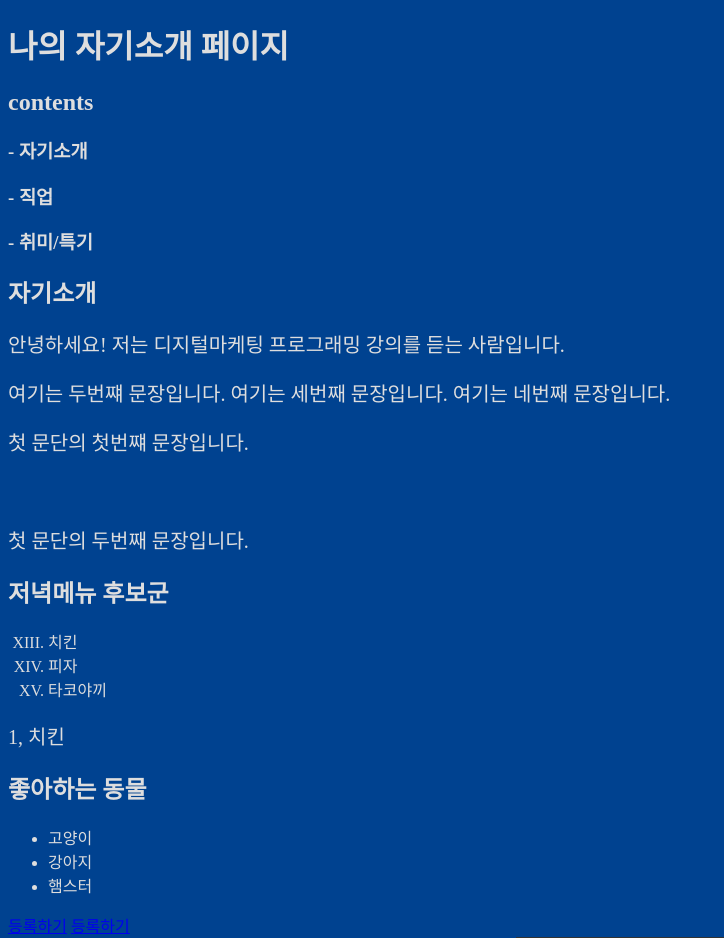
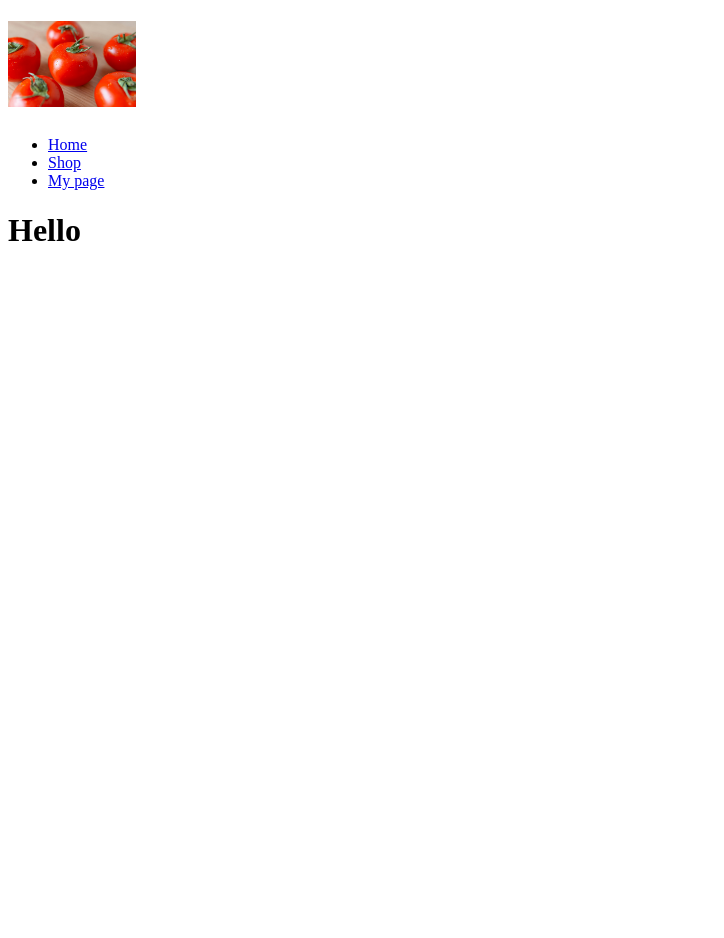
Before and after one commit to leeeseonmin/24-dma-prg, a plain HTML site: page index.html in a window 1280 px wide. Shown: the top 938 px of the page, without its empty margins (0-724 px from the left). After the commit the page ends 800 px from the top, so only its background shows below. Drawn offline with Linux system fonts and the light colour scheme; grey boxes are pictures that could not be loaded.

Commit message:
시멘틱 태그 연습

```diff
--- a/index.html
+++ b/index.html
@@ -1,88 +1,28 @@
 <!DOCTYPE html>
-<html lang="ko-KR">
-  <!-- Head: 사용자에게 보여지지 않지만 정보의 정의를 위한 공간 -->
+<html lang="ko">
   <head>
     <meta charset="utf-8">
     <meta name="viewport" content="width=device-width, initial-scale=1.0">
-    <meta name="title" content="아이앰 그라운드">
-    <meta name="description" content="나의 첫 자기소개 페이지입니다.">
-    <meta name="author" content="Kookmin Univ">
-    <meta name="keywords" content="자기소개, 국민대, 경영대학원">
-    <meta property="og:title" content="나의 첫 자기소개 페이지입니다.">
-    <meta property="og:image" content="https://images.pexels.com/photos/14051972/pexels-photo-14051972.jpeg?auto=compress&cs=tinysrgb&w=600&lazy=load">
-<link href="./style.css" rel="stylesheet" type="text/css">
-<style>
-p {
-  font-size: 20px;
-}
-
-
-
-
-
-</style>
- <script>
-  //alert('이 컴퓨터는 해킹되었습니다');
-   //js에서 주석처리 할때 쓰는 //
- </script>
-  <script src="./script.js"></script>
-
   </head>
-  <!-- body: 사용자에게 보여질 정보를 정의하는 공간 -->
   <body>
-    <h1>나의 자기소개 페이지</h1>
-    <h2>contents</h2>
-      <h3>- 자기소개</h3>
-      <h3>- 직업</h3>
-      <h3>- 취미/특기</h3>
-    <h2>자기소개</h2>
-    <p>안녕하세요! 저는 디지털마케팅 프로그래밍 강의를 듣는 사람입니다.</p>
-    <P>여기는 두번쨰 문장입니다.
-
-    여기는 세번째 문장입니다.
-
-    여기는 네번째 문장입니다.</P>
-    <p>
-    첫 문단의 첫번쨰 문장입니다. </br></br></br></br>
-    <!-- 이렇게 쓰면 안됩니다. 스타일 영역이라 구조로 바꿀라하면 감점이요. -->
-    첫 문단의 두번째 문장입니다.
-    </p>
-    <!-- list item -->
-    <h2>저녁메뉴 후보군</h2>
-    <!-- <ol reversed> -->
-    <ol type='I' start='13'> <!-- type: 1(defaut), A, a, I, i -->
-      <li>치킨</li>
-      <li>피자</li>
-      <li>타코야끼</li>
-    </ol>
-    <p>1, 치킨</p><!-- 이렇게 쓰면 안됩니다-->
-
-    <h2>좋아하는 동물</h2>
-    <ul>
-      <li>고양이</li>
-      <li>강아지</li>
-      <li>햄스터</li>
-    </ul>
-
-    <!-- anchor -->
-    <a href="https://festa.io/events/4910">등록하기</a>
-    <a href="https://festa.io/events/4910" target="_blank">등록하기</a>
-    </br>
-    <img src="./tomato.jpg" alt="빨간 방울토마토" width="200" />
-
-    <picture>
-     <source srcset="./tomato.jpg" media="(max-width:480px)" />
-     <source srcset="./orange.jpg" media="(min-width:481px)" />
-       <img src="./orange.jpg" width="300" />
-     <picture/>
-     <video width="640" heigh="360" controls="controls">
-      <source src="./fruit.mp4" type="video/mp4" />
-     </video>
-
-
-
-
-
-
+    <header>
+      <div id="main-logo">
+        <h1>
+        <img src="tomato.jpg" width="128"/>
+        </h1><!-- 중요한 태그 h1-->
+      </div>
+      <nav>
+        <ul>
+          <li><a href="/">Home</a></li>
+          <li><a href="html_practice.html">Shop</a></li>
+          <li><a href="http://www.google.com/" target="_blank">My page</a></li>
+        </ul>
+      </nav>
+    </header>
+    <main>
+    <h1>Hello</h1>
+    </main>
+    <aisde></aisde>
+    <footer></footer>
   </body>
 </html>
```
Also changed, not shown: html_practice.html (added, +106 -0 lines).
